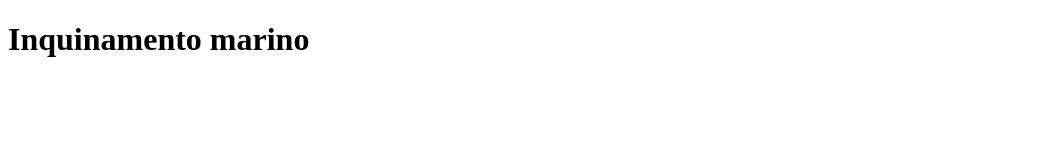
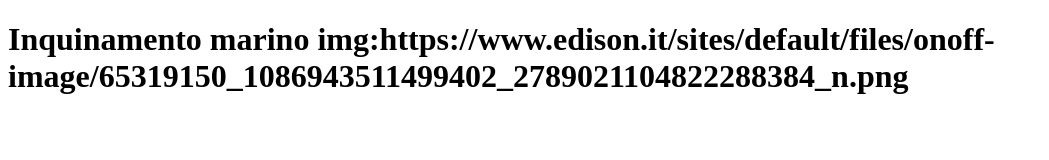
Before and after one commit to stefybala/stefybala.github.io, a plain HTML site: page index.html in a window 1280 px wide. Shown: the whole page, without its empty margins (0-1049 px from the left). Drawn offline with Linux system fonts and the light colour scheme.

Commit message:
Update index.html

```diff
--- a/index.html
+++ b/index.html
@@ -9,5 +9,6 @@
    table
     background-color:red;
 </style>
+    img:https://www.edison.it/sites/default/files/onoff-image/65319150_1086943511499402_2789021104822288384_n.png
 </body>
 </html>
```
